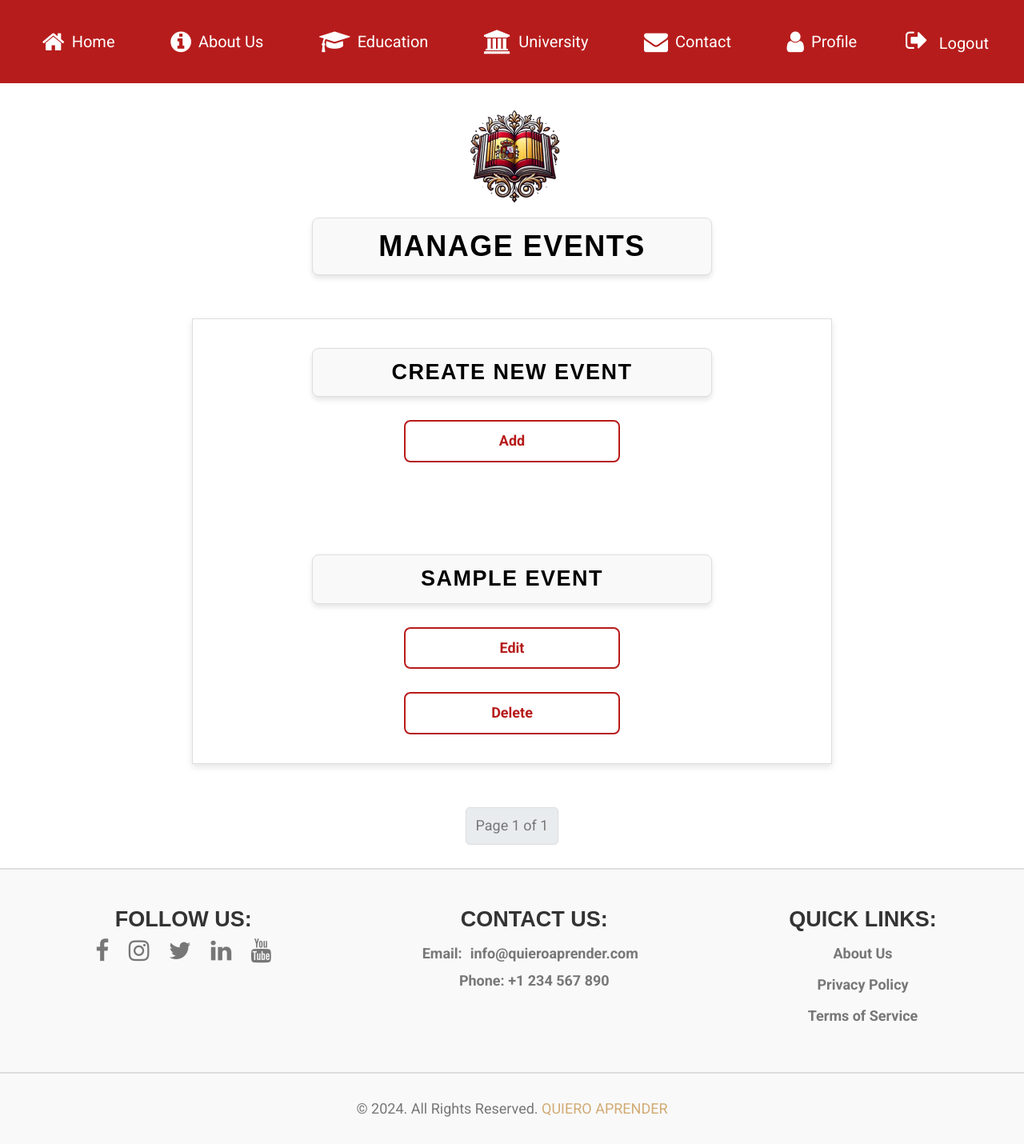
After one commit to HristianBalevski/Quiero-Aprender, a Django app: page /events/manage-events/ in a window 1280 px wide. The commit adds this page. Shown: the whole page at 80% size. Run offline with Django 5.2, Linux system fonts and the light colour scheme; a user stored in the database is signed in; tables that the repository leaves empty hold one stand-in row (values such as "Sample post"); some libraries are stand-ins or nearby versions.

Commit message:
Added two groups in the admin panel: Super Admins and Staff Admins. Implemented logic in the event app to handle permissions for these groups.

```diff
--- a/QuieroAprender/QuieroAprender/accounts/admin.py
+++ b/QuieroAprender/QuieroAprender/accounts/admin.py
@@ -5,6 +5,7 @@ from .models import CustomUser
 @admin.register(CustomUser)
 class CustomUserAdmin(UserAdmin):
     list_display = ['id', 'username', 'email', 'first_name', 'last_name', 'is_authenticated', 'is_superuser', 'is_staff', 'is_active']
+    list_display_links = ['username', 'email']
 
     fieldsets = UserAdmin.fieldsets + (
         (None, {'fields': ('bio', 'profile_photo', 'birth_date')}),
--- /dev/null
+++ b/QuieroAprender/QuieroAprender/events/context_processors.py
@@ -0,0 +1,9 @@
+from .views import is_super_admin, is_staff_admin
+
+def base_context(request):
+
+    if request.user.is_authenticated:
+        is_admin = is_super_admin(request.user) or is_staff_admin(request.user)
+    else:
+        is_admin = False
+    return {'is_admin': is_admin}
--- a/QuieroAprender/QuieroAprender/events/urls.py
+++ b/QuieroAprender/QuieroAprender/events/urls.py
@@ -1,11 +1,16 @@
 from django.urls import path
-from .views import events_api, calendar_view, register_event, my_events, all_events
+from .views import calendar_view, register_event, my_events, all_events, manage_events, delete_event, edit_event, \
+    add_event
 
 urlpatterns = [
-    path('api/', events_api, name='events_api'),
+    path('manage-events/', manage_events, name='manage_events_page'),
+    path('add-event/', add_event, name='add_event'),
+    path('edit-event/<int:event_id>/', edit_event, name='edit_event'),
+    path('delete-event/<int:event_id>/', delete_event, name='delete_event'),
+
     path('calendar/', calendar_view, name='calendar_view'),
     path('register/<int:event_id>/', register_event, name='register_event'),
-    path('all/', all_events, name='all_events'),
+    path('all-events/', all_events, name='all_events'),
     path('my-events/', my_events, name='my_events'),
 
 ]
--- a/QuieroAprender/QuieroAprender/events/views.py
+++ b/QuieroAprender/QuieroAprender/events/views.py
@@ -1,41 +1,148 @@
-from django.shortcuts import render
-from django.http import JsonResponse
+from django.shortcuts import render, redirect, get_object_or_404
+from django.contrib.auth.decorators import login_required, user_passes_test
 from .models import Event
-from django.shortcuts import get_object_or_404, redirect
-from django.contrib.auth.decorators import login_required
+from django.core.paginator import Paginator
+from django.core.exceptions import PermissionDenied
+from django.utils.dateparse import parse_datetime
+
+def is_super_admin(user):
+    return user.is_superuser or user.groups.filter(name='Super Admins').exists()
+
+def is_staff_admin(user):
+    return user.groups.filter(name='Staff Admins').exists()
+
+@login_required
+def manage_events(request):
+    has_permission = request.user.has_perm('events.delete_event')
+
+    if not (is_super_admin(request.user) or is_staff_admin(request.user)):
+        raise PermissionDenied("You do not have the required role to manage events.")
+
+    if not request.user.has_perm('events.view_event'):
+        raise PermissionDenied("You do not have permission to view events.")
+
+    total_events = Event.objects.all().order_by('-id')
+    paginator = Paginator(total_events, 3)
+    page_number = request.GET.get('page')
+    events = paginator.get_page(page_number)
+
+    context = {'events': events, 'has_permission': has_permission}
+
+    return render(request, 'events/manage_events.html', context)
+
+
+@login_required
+def add_event(request):
+    if not (is_super_admin(request.user) or is_staff_admin(request.user)):
+        raise PermissionDenied("You do not have the required role to add events.")
+
+    if not request.user.has_perm('events.add_event'):
+        raise PermissionDenied("You do not have permission to add events.")
+
+    if request.method == 'POST':
+        title = request.POST.get('title')
+        start = request.POST.get('start')
+        end = request.POST.get('end')
+        description = request.POST.get('description', '')
+
+        if not title or not start or not end:
+            return render(request, 'events/add_event.html', {'error': 'All fields are required!'})
+
+        start_time = parse_datetime(start)
+        end_time = parse_datetime(end)
+
+        if not start_time or not end_time:
+            return render(request, 'events/add_event.html', {'error': 'Invalid date format!'})
+
+        if start_time >= end_time:
+            return render(request, 'events/add_event.html', {
+                'error': 'Start time must be earlier than end time!',
+                'title': title,
+                'description': description,
+                'start': start,
+                'end': end,
+            })
+
+        Event.objects.create(title=title, start_time=start, end_time=end, description=description)
+        return redirect('all_events')
+
+    return render(request, 'events/add_event.html')
+
+@login_required
+def edit_event(request, event_id):
+    if not (is_super_admin(request.user) or is_staff_admin(request.user)):
+        raise PermissionDenied("You do not have the required role to edit events.")
+
+    if not request.user.has_perm('events.change_event'):
+        raise PermissionDenied("You do not have permission to edit events.")
+
+    event = get_object_or_404(Event, id=event_id)
+
+    if request.method == 'POST':
+        event.title = request.POST.get('title', event.title)
+        event.start_time = request.POST.get('start', event.start_time)
+        event.end_time = request.POST.get('end', event.end_time)
+        event.description = request.POST.get('description', event.description)
+
+        if event.start_time >= event.end_time:
+            return render(request, 'events/edit_event.html', {
+                'event': event,
+                'error': 'Start time must be earlier than end time.'
+            })
+
+        event.save()
+        return redirect('all_events')
+
+    return render(request, 'events/edit_event.html', {'event': event})
+
+@login_required
+def delete_event(request, event_id):
+    if not (is_super_admin(request.user) or is_staff_admin(request.user)):
+        raise PermissionDenied("You do not have the required role to delete events.")
+
+    if not request.user.has_perm('events.delete_event'):
+        raise PermissionDenied("You do not have permission to delete this event.")
+
+    event = get_object_or_404(Event, id=event_id)
+
+    if request.method == 'POST':
+        event.delete()
+        return redirect('manage_events_page')
+
+    context = {
+        'event': event,
+    }
+
+    return render(request, 'events/delete_event.html', context)
 
 
 @login_required
 def register_event(request, event_id):
+
     event = get_object_or_404(Event, id=event_id)
-    return redirect('calendar_view')
-
-def events_api(request):
-    events = Event.objects.all()
-    events_list = [{
-        'id': event.id,
-        'title': event.title,
-        'start': event.start_time.isoformat(),
-        'end': event.end_time.isoformat(),
-        'description': event.description
-    } for event in events]
-    return JsonResponse(events_list, safe=False)
-
-def calendar_view(request):
-    return render(request, 'events/calendar.html')
+    event.attendees.add(request.user)
+    return redirect('my_events')
 
 @login_required
 def my_events(request):
+
     user_events = request.user.events.all()
     return render(request, 'events/my_events.html', {'events': user_events})
 
+
 def all_events(request):
-    events = Event.objects.all()
+
+    events = Event.objects.all().order_by('id')
 
     for event in events:
+        print(f"Event ID: {event.id}, Title: {event.title}")
         event.is_registered = (
             request.user.is_authenticated and
             event.attendees.filter(id=request.user.id).exists()
         )
     context = {'events': events}
     return render(request, 'events/events.html', context)
+
+
+def calendar_view(request):
+    return render(request, 'events/calendar.html')
--- a/QuieroAprender/QuieroAprender/lessons/views.py
+++ b/QuieroAprender/QuieroAprender/lessons/views.py
@@ -12,7 +12,6 @@ from .models import WordOfTheDay
 from .serializers import WordOfTheDaySerializer
 from django.utils.timezone import now
 from django.core.paginator import Paginator
-
 
 def translate_view(request):
     text = request.GET.get('text', '')
@@ -88,10 +87,6 @@ def lessons_by_course(request, course_id):
 
     return render(request, 'lessons/lessons-by-course.html', context)
 
-from django.core.paginator import Paginator
-from django.shortcuts import render, get_object_or_404
-from .models import Lesson
-
 def lesson_detail(request, lesson_id, slug):
     lessons = Lesson.objects.all().order_by('id')
 
--- a/QuieroAprender/QuieroAprender/settings.py
+++ b/QuieroAprender/QuieroAprender/settings.py
@@ -1,6 +1,6 @@
 import os
 from pathlib import Path
-
+from django.urls import reverse_lazy
 from decouple import config
 from dotenv import load_dotenv
 
@@ -84,6 +84,7 @@ TEMPLATES = [
                 'django.template.context_processors.request',
                 'django.contrib.auth.context_processors.auth',
                 'django.contrib.messages.context_processors.messages',
+                'QuieroAprender.events.context_processors.base_context'
             ],
         },
     },
@@ -152,7 +153,8 @@ CKEDITOR_UPLOAD_PATH = "images/lessons"
 # Default primary key field type
 # https://docs.djangoproject.com/en/5.1/ref/settings/#default-auto-field
 
-# settings.py
+
+LOGIN_URL = reverse_lazy('login')
 LOGIN_REDIRECT_URL = 'home'
 LOGOUT_REDIRECT_URL = 'home'
 
--- a/QuieroAprender/static/styles/common/base.css
+++ b/QuieroAprender/static/styles/common/base.css
@@ -22,6 +22,7 @@ h1, h2, h3, h4, h5, h6 {
     text-align: center;
     line-height: var(--line-height-headings);
     margin: var(--heading-margin-top) 0 var(--heading-margin-bottom) 0;
+    text-transform: uppercase;
 }
 
 h1 {
--- a/QuieroAprender/static/styles/common/components.css
+++ b/QuieroAprender/static/styles/common/components.css
@@ -23,7 +23,7 @@
     text-decoration: none;
     color: var(--primary-color);
     width: 100%;
-    border-radius: 4px;
+    border-radius: var(--border-radius-8);
     border: 2px solid var(--primary-color);
     font-weight: bold;
     cursor: pointer;
@@ -85,11 +85,11 @@
   font-weight: bold;
   margin-bottom: 10px;
   display: inline-block;
-    background-color: #F6F4EE;
-    color: var(--black-color);
-    border: 1px solid var(--black-color);
-    border-radius: 20px;
-    padding: 0.5rem 1rem;
+  background-color: #F6F4EE;
+  color: var(--black-color);
+  border: 1px solid var(--black-color);
+  border-radius: 20px;
+  padding: 0.5rem 1rem;
 }
 
 .answers-list {
@@ -103,14 +103,18 @@
 }
 
 @media (max-width: 768px) {
-    .btn-submit {
+    .btn-submit,
+    .btn-do-action,
+    .btn-cancel {
         font-size: 16px;
         padding: 10px 20px;
     }
 }
 
 @media (max-width: 480px) {
-    .btn-submit {
+    .btn-submit,
+    .btn-do-action,
+    .btn-cancel {
         font-size: 12px;
         padding: 8px 20px;
     }
--- a/QuieroAprender/static/styles/common/media.css
+++ b/QuieroAprender/static/styles/common/media.css
@@ -44,7 +44,7 @@
       width: 350px;
   }
 
-   .action-buttons .btn-do-action, .btn-cancel {
+   .action-buttons {
       font-size: 14px;
   }
 
@@ -88,7 +88,7 @@
       width: 300px;
   }
 
-    .action-buttons .btn-do-action, .btn-cancel {
+    .action-buttons {
       font-size: 12px;
   }
 
--- /dev/null
+++ b/QuieroAprender/static/styles/events/manage_events.css
@@ -0,0 +1,27 @@
+.api-manage-events-container {
+    max-width: 800px;
+    margin: 3rem auto;
+    border: 1px solid var(--border-color);
+    box-shadow: 0 4px 8px rgba(0, 0, 0, 0.1);
+    padding: 2rem;
+}
+
+.event-actions {
+    display: flex;
+    flex-direction: column;
+    justify-content: center;
+    align-items: center;
+}
+
+.events-list {
+    list-style: none;
+    display: flex;
+    flex-direction: column;
+    justify-content: center;
+    align-items: center;
+}
+
+.api-manage-events-container a {
+    text-align: center;
+    width: 15rem;
+}
--- a/QuieroAprender/static/styles/styles.css
+++ b/QuieroAprender/static/styles/styles.css
@@ -37,6 +37,7 @@
 /* Events*/
 @import url('events/events.css');
 @import url('events/calendar.css');
+@import url('events/manage_events.css');
 
 /* Media Query */
 @import url('common/media.css');
--- a/QuieroAprender/templates/common/home.html
+++ b/QuieroAprender/templates/common/home.html
@@ -3,9 +3,9 @@
 
 {% block title %}Welcome{% endblock %}
 {% block content %}
+
     {% if user.is_authenticated %}
     <div class="unit-links">
-
         <input type="checkbox" id="menu-toggle" />
         <label for="menu-toggle" class="menu-label">Menu</label>
 
@@ -20,10 +20,14 @@
                 <li><a href="{% url 'calendar_view' %}">Calendar</a></li>
                 <li><a href="{% url 'all_events' %}">Events</a></li>
                 <li><a href="{% url 'my_events' %}">My Events</a></li>
+                {% if is_admin %}
+                    <li><a href="{% url 'manage_events_page' %}">Manage Events</a></li>
+                {% endif %}
             </ul>
         </nav>
     </div>
 {% endif %}
+
 
 	<img src="{% static 'images/gallery/Cover Photo.jpg' %}" alt="">
     <br><br>
--- /dev/null
+++ b/QuieroAprender/templates/events/manage_events.html
@@ -0,0 +1,55 @@
+{% extends 'base.html' %}
+
+{% block title %}
+    Manage Events
+{% endblock %}
+
+{% block content %}
+
+    <h2 class="primary-h2">Manage Events</h2>
+    <div class="api-manage-events-container">
+        <div class="event-actions">
+        <h5 class="primary-h2">Create New Event</h5>
+            <br>
+            <a href="{% url 'add_event' %}" class="btn-do-action">Add</a>
+            <br>
+        {% if events %}
+
+            <br><br>
+        	{% for event in events %}
+            <br>
+            <li class="events-list">
+                <h5 class="primary-h2">{{ event.title }}</h5>
+                <br>
+                <a href="{% url 'edit_event' event.id %}" class="btn-do-action">Edit</a>
+                <br>
+                {% if has_permission %}
+                	<a href="{% url 'delete_event' event.id %}" class="btn-do-action">Delete</a>
+                {% endif %}
+            </li>
+            {% endfor %}
+        {% else %}
+            <h2 class="primary-h2">No Events Available</h2>
+        {% endif %}
+        </div>
+    </div>
+
+      <div class="pagination">
+        <span class="step-links">
+            {% if events.has_previous %}
+                <a href="?page=1" class="pagination-link">First</a>
+                <a href="?page={{ events.previous_page_number }}" class="pagination-link">Previous</a>
+            {% endif %}
+
+            <span class="current-page">
+                Page {{ events.number }} of {{ events.paginator.num_pages }}
+            </span>
+
+            {% if events.has_next %}
+                <a href="?page={{ events.next_page_number }}" class="pagination-link">Next</a>
+                <a href="?page={{ events.paginator.num_pages }}" class="pagination-link">Last</a>
+            {% endif %}
+        </span>
+          <br>
+    </div>
+{% endblock %}
```
Also changed, not shown: QuieroAprender/templates/events/add_event.html (added, +30 -0 lines), QuieroAprender/templates/events/delete_event.html (added, +20 -0 lines), QuieroAprender/templates/events/edit_event.html (added, +30 -0 lines). Lines whose indentation alone changed are shown as unchanged.
